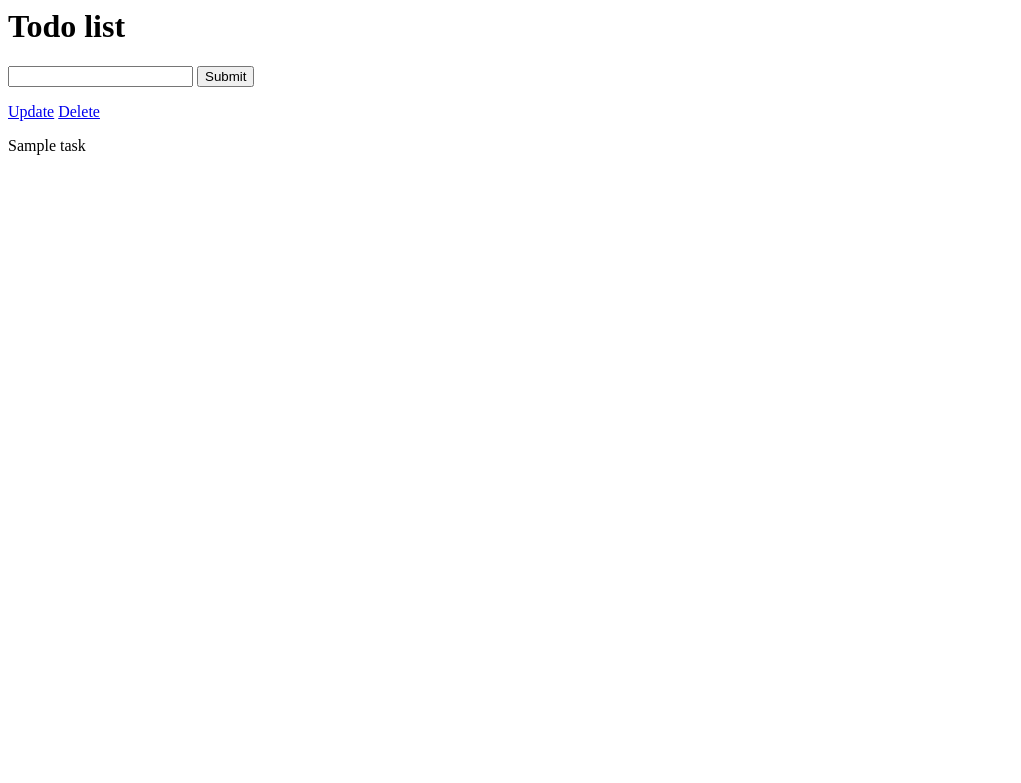
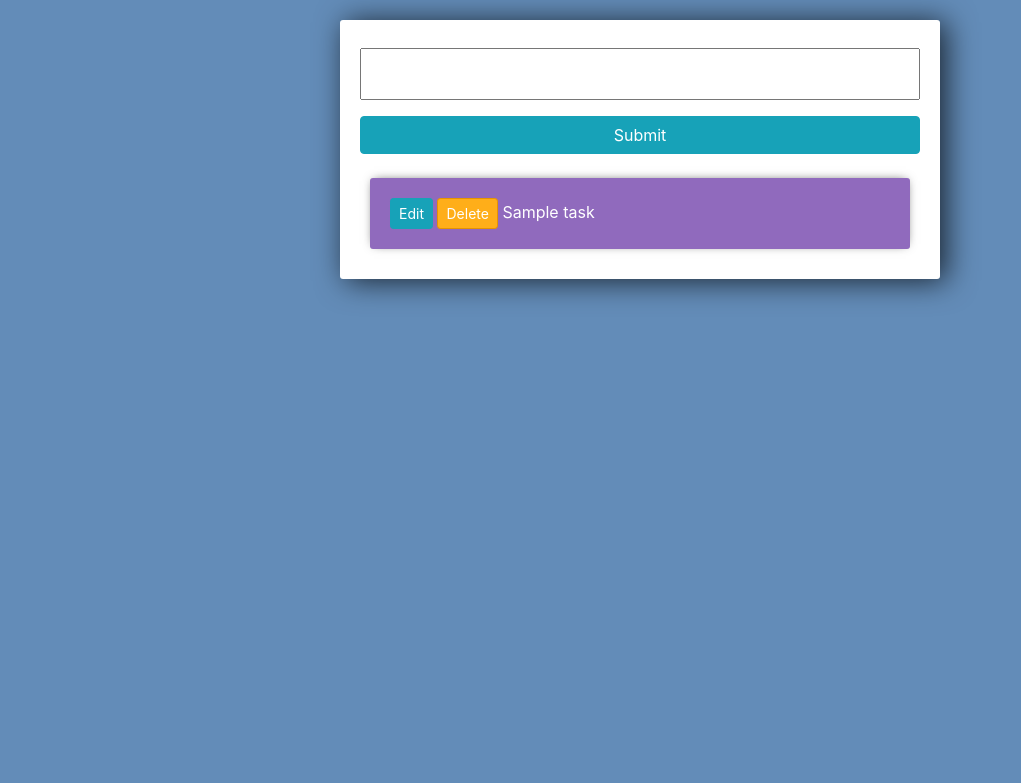
Before and after one commit to dhvll/Todo-App, a Django app: template src/tasks/templates/tasks/list.html in a window 1280 px wide. Shown: the top 783 px of the page, without its empty margins (0-1021 px from the left). Run offline with Django 3.2, Linux system fonts and the light colour scheme; the template is opened without the code that fills it: most values are stand-ins (such as "Sample title", 1, 10 or a date in 2020); form fields are guessed from the names that the template uses; parts of the project's set-up code (start-up, migrations or seed data) failed here and were passed over; some libraries are stand-ins or nearby versions.

Commit message:
Template Design

```diff
--- a/src/tasks/forms.py
+++ b/src/tasks/forms.py
@@ -4,6 +4,7 @@ from django.forms import ModelForm
 from .models import *
 
 class TaskForm(forms.ModelForm):
+    title = forms.CharField(widget=forms.TextInput(attrs={'placeholder': 'Add new task...'}))
 
     class Meta:
         model = Task
--- a/src/tasks/templates/tasks/list.html
+++ b/src/tasks/templates/tasks/list.html
@@ -1,17 +1,74 @@
-<h1>
-    Todo list
-</h1>
+<link rel="stylesheet" href="https://stackpath.bootstrapcdn.com/bootstrap/4.3.1/css/bootstrap.min.css" integrity="sha384-ggOyR0iXCbMQv3Xipma34MD+dH/1fQ784/j6cY/iJTQUOhcWr7x9JvoRxT2MZw1T" crossorigin="anonymous">
+
+<style>
+
+	body{
+		background-color: #638CB8;
+	}
+
+	input{
+		width: 100%;
+		padding: 12px 20px;
+		margin: 8px 0;
+		box-sizing: border-box;
+	}
+
+	input::placeholder {
+	  color: #d3d3d3;
+	}
+
+	.submit{
+		background-color: #6BA3E8;
+	}
+
+	.center-column{
+		width:600px;
+		margin: 20px auto;
+		padding:20px;
+		background-color: #fff;
+		border-radius: 3px;
+		box-shadow: 6px 2px 30px 0px rgba(0,0,0,0.75);
+	}
+
+	.item-row{
+		background-color: #906abd;
+		margin: 10px;
+		padding: 20px;
+		border-radius: 3px;
+		color: #fff;
+		font-size: 16px;
+		box-shadow: 0px -1px 10px -4px rgba(0,0,0,0.75);
+	}
+
+	.btn-danger{
+		background-color: #ffae19;
+		border-color: #e59400;
+	}
+
+</style>
+
+<div class="center-column">
 
 	<form method="POST" action="/">
 		{% csrf_token %}
 		{{form.title}}
-    <input type="submit" name="Create Task" value="Submit">
+		<input class="btn btn-info" type="submit" name="Create Task" value="Submit">
 	</form>
 
+	<div class="todo-list">
+
 		{% for task in tasks %}
-    <div>
-        <a href="{% url 'update_task' task.id %}">Update</a>
-        <a href="{% url 'delete' task.id %}">Delete</a>
-        <p>{{ task }}</p>
+			<div class="item-row">
+				<a class="btn btn-sm btn-info" href="{% url 'update_task' task.id %}">Edit</a>
+				<a class="btn btn-sm btn-danger" href="{% url 'delete' task.id %}">Delete</a>
+
+				{% if task.complete == True %}
+					<strike>{{task}}</strike>
+				{% else %}
+					<span>{{task}}</span>
+				{% endif %}
 			</div>
 		{% endfor %}
+
+	</div>
+</div>
--- a/src/todo/settings.py
+++ b/src/todo/settings.py
@@ -9,7 +9,7 @@ https://docs.djangoproject.com/en/3.2/topics/settings/
 For the full list of settings and their values, see
 https://docs.djangoproject.com/en/3.2/ref/settings/
 """
-
+import os
 from pathlib import Path
 
 # Build paths inside the project like this: BASE_DIR / 'subdir'.
@@ -119,6 +119,9 @@ USE_TZ = True
 # https://docs.djangoproject.com/en/3.2/howto/static-files/
 
 STATIC_URL = '/static/'
+STATICFILES_DIRS = [
+    os.path.join(BASE_DIR, 'static')
+]
 
 # Default primary key field type
 # https://docs.djangoproject.com/en/3.2/ref/settings/#default-auto-field
```
Also changed, not shown: src/tasks/templates/tasks/delete.html (+8 -6 lines), src/tasks/templates/tasks/update_task.html (+7 -5 lines). Lines whose indentation alone changed are shown as unchanged.
